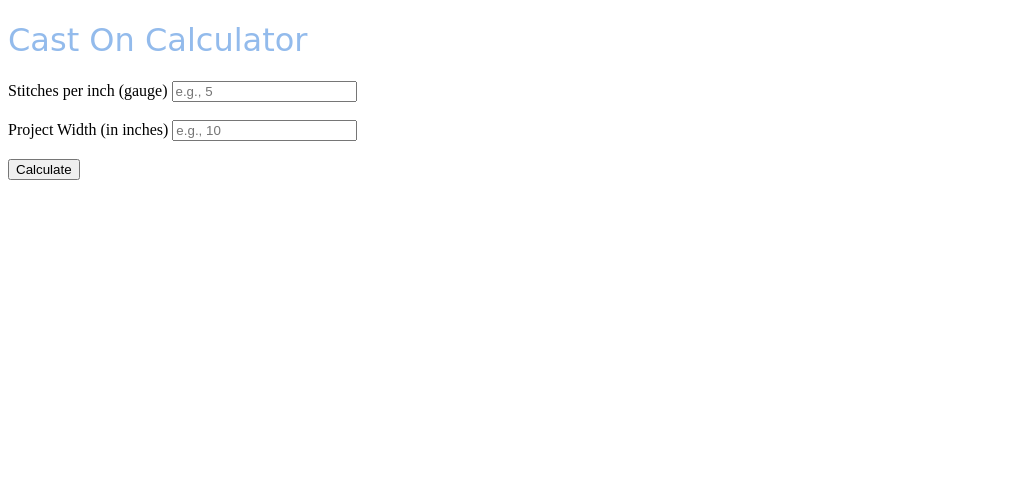
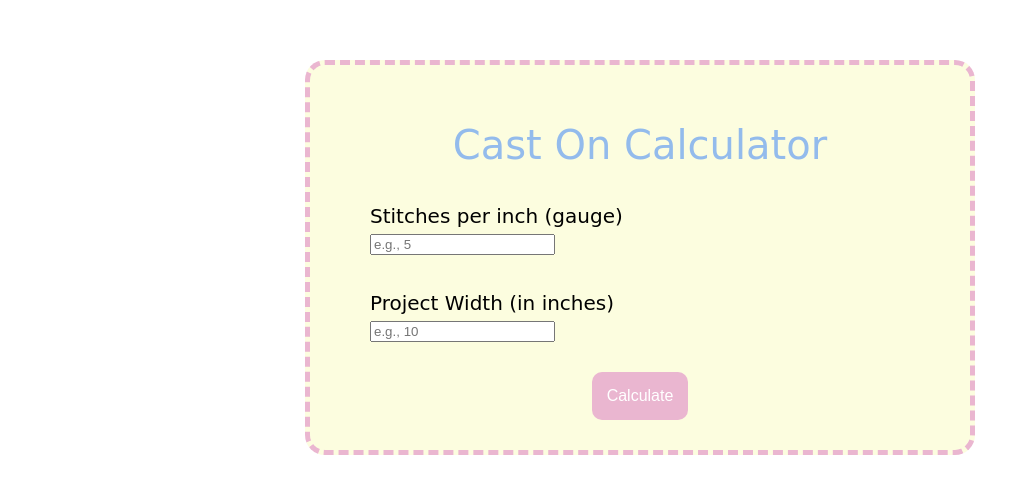
Before and after one commit to LeaBee3002/cast-on-calculator, a plain HTML site: page index.html in a window 1280 px wide. Shown: the whole page, without its empty margins (0-1030 px from the left). Drawn offline with Linux system fonts and the light colour scheme; a web font is replaced by a local one.

Commit message:
Added some basic css styling

```diff
--- a/index.html
+++ b/index.html
@@ -13,24 +13,40 @@
     <title>Cast-On Calculator</title>
   </head>
   <body>
+    <div class="container">
       <header>
         <h1>Cast On Calculator</h1>
       </header>
       <main>
         <form id="search-input-form">
+          <div class="gauge-wrapper">
             <label for="gauge">Stitches per inch (gauge)</label>
-        <input type="number" id="gauge" placeholder="e.g., 5 " required />
             <br />
+            <input
+              type="number"
+              class="gauge"
+              id="gauge"
+              placeholder="e.g., 5 "
+              required
+            />
+          </div>
+          <div class="width-wrapper">
+            <label for="width">Project Width (in inches)</label>
             <br />
-        <label for="width">Project Width (in inches)</label>
-        <input type="number" id="width" placeholder="e.g., 10" required />
-        <br />
-        <br />
-        <button type="submit">Calculate</button>
+            <input
+              type="number"
+              class="width"
+              id="width"
+              placeholder="e.g., 10"
+              required
+            />
+          </div>
+          <button class="calculate-button" type="submit">Calculate</button>
         </form>
       </main>
       <footer>
         <div id="result"></div>
       </footer>
+    </div>
   </body>
 </html>
--- a/styles.css
+++ b/styles.css
@@ -1,6 +1,42 @@
+body {
+  font-family: "Petit Formal Script", cursive;
+}
+
+.container {
+  max-width: 600px;
+  padding: 30px;
+  background: #fcfddf;
+  border-radius: 20px;
+  margin: 60px auto;
+  border: 5px dashed #eab6d0;
+}
+
 h1 {
+  text-align: center;
+  font-size: 40px;
   color: #93bbec;
-  font-family: "Petit Formal Script", cursive;
   font-weight: 400;
   font-style: normal;
 }
+
+label {
+  font-size: 20px;
+  line-height: 1.8;
+}
+
+.gauge-wrapper,
+.width-wrapper {
+  margin: 30px;
+}
+
+.calculate-button {
+  color: white;
+  font-size: 16px;
+  font-family: Arial, Helvetica, sans-serif;
+  display: block;
+  margin: auto;
+  border: none;
+  border-radius: 10px;
+  background: #eab6d0;
+  padding: 15px;
+}
```
Lines whose indentation alone changed are shown as unchanged.
